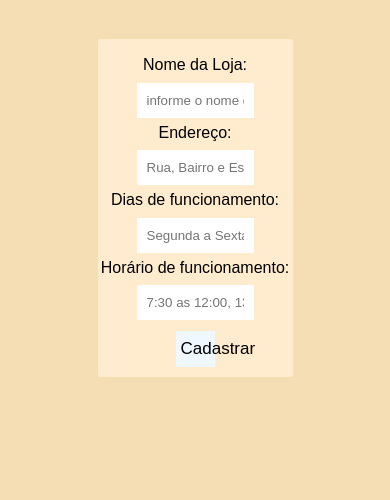
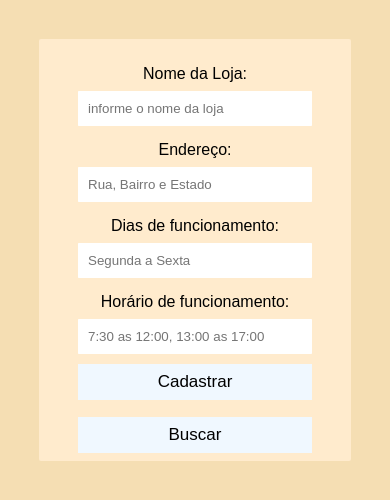
Before and after one commit to JosielLinhar/front, a plain HTML site: page 07/index.html in a window 390 px wide. Shown: the part 82-582 px from the top of the page. Drawn offline with Linux system fonts and the light colour scheme.

Commit message:
implementacao da busca de cadastros, deixando o layout responsivo

```diff
--- a/07/index.html
+++ b/07/index.html
@@ -47,7 +47,8 @@
             placeholder="7:30 as 12:00, 13:00 as 17:00"
           />
         </div>
-        <button type="submit" id="botao">Cadastrar</button>
+        <button type="submit" id="botaoCad" class="botao">Cadastrar</button>
+        <button type="button" id="botaoRec" class="botao">Buscar</button>
       </form>
     </section>
   </body>
--- a/07/script.js
+++ b/07/script.js
@@ -5,7 +5,8 @@ const inputName = document.getElementById("storeName");
 const inputAddres = document.getElementById("storeAddress");
 const inputDays = document.getElementById("storeDays");
 const inputHours = document.getElementById("storeHours");
-const btn = document.getElementById("botao");
+const btnSub = document.getElementById("botaoCad");
+const btnRec = document.getElementById("botaoRec");
 
 inputs.forEach((x) => {
   x.addEventListener("focus", () => {
@@ -47,3 +48,13 @@ form.addEventListener("submit", async (e) => {
     return alert("Preencha nome da loja");
   }
 });
+
+btnRec.addEventListener("click", () => {
+  let arqRec = localStorage.getItem("cad");
+  let list = arqRec.split(",");
+
+  inputName.value = list[0];
+  inputAddres.value = list[1];
+  inputDays.value = list[2];
+  inputHours.value = list[3];
+});
--- a/07/style.css
+++ b/07/style.css
@@ -52,20 +52,91 @@ input {
   border-radius: 0.2vw;
 }
 
-#botao {
+#botaoCad {
+  margin-left: 5vw;
+  margin-right: 1.5vw;
+}
+
+#botaoRec {
+  margin-right: 5vw;
+  margin-left: 1.5vw;
+}
+
+.botao {
   background-color: aliceblue;
   font-size: 17px;
   width: 10vw;
-  margin-left: 20vw;
-  margin-right: 20vw;
-  margin-top: 0.5vh;
   padding: 8px 5px;
+  margin-top: 0.3vh;
   cursor: pointer;
   transition: 0.3s;
   border: 0;
 }
 
-#botao:hover {
+.botao:hover {
   background-color: rgb(177, 177, 177);
   color: white;
 }
+
+@media screen and (max-width: 1000px) {
+  .container {
+    width: 80vw;
+    height: 50vh;
+  }
+
+  #sectionForm {
+    width: 80vw;
+    height: 50vh;
+  }
+
+  .inputs:first-child {
+    margin-top: 3vh;
+  }
+
+  .inputs {
+    width: 80vw;
+    height: 8vh;
+    margin-top: 2vh;
+  }
+
+  input {
+    width: 60vw;
+  }
+
+  .botao {
+    width: 20vw;
+    margin-top: 2vh;
+  }
+
+  #botaoCad {
+    margin-left: 7vw;
+    margin-right: 3vw;
+  }
+
+  #botaoRec {
+    margin-right: 7vw;
+    margin-left: 3vw;
+  }
+}
+
+@media screen and (max-width: 500px) {
+  .inputs {
+    margin-top: 1vh;
+  }
+
+  .botao {
+    width: 60vw;
+  }
+
+  #botaoCad {
+    margin-right: 0;
+    margin-left: 0;
+    margin-top: 0.5vh;
+  }
+
+  #botaoRec {
+    margin-right: 0;
+    margin-left: 0;
+    margin-top: 2vh;
+  }
+}
```
